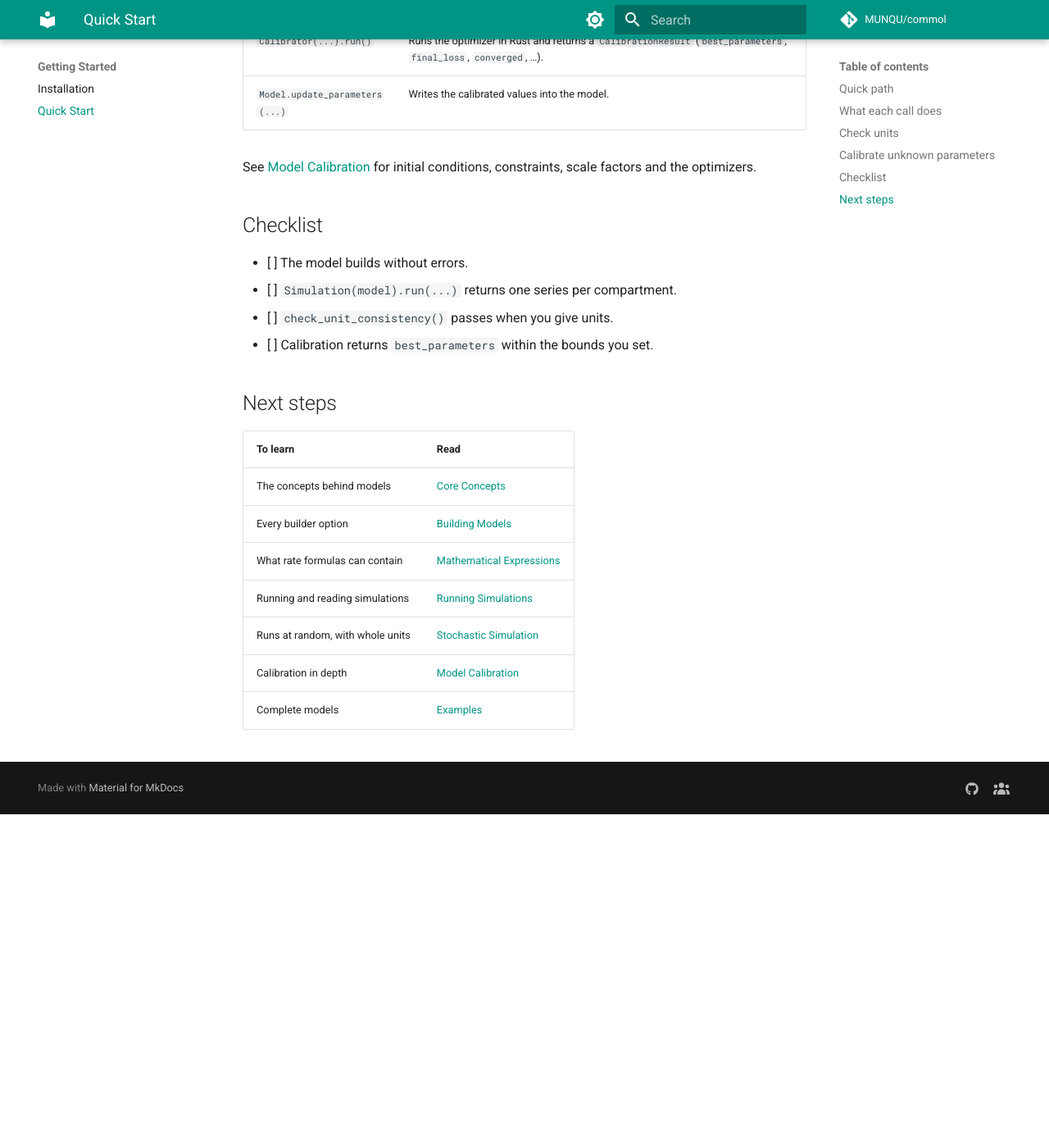
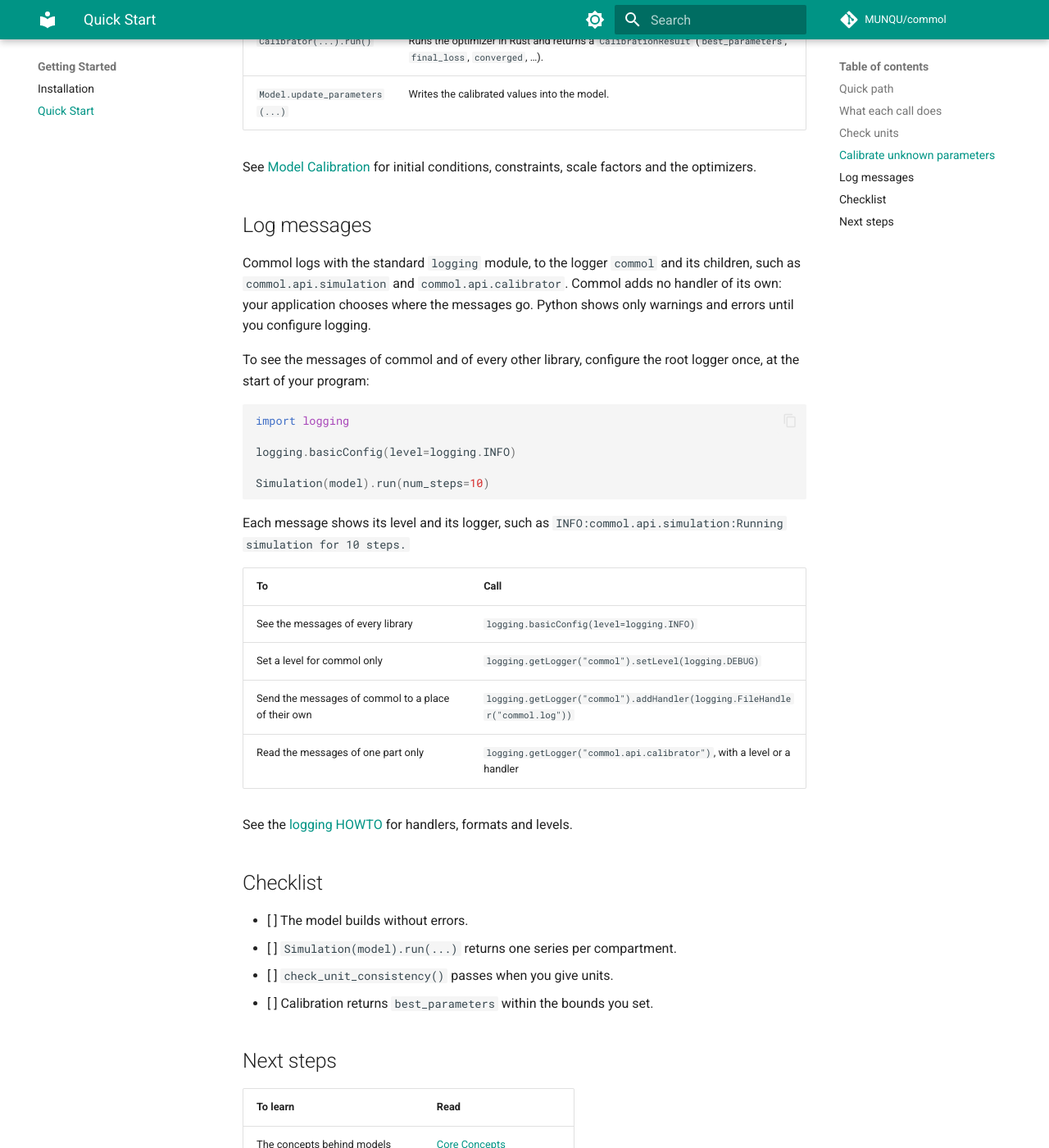
Before and after one commit to MUNQU/commol, an MkDocs documentation site: the page built from docs/getting-started/quickstart.md, in a window 1280 px wide and 1400 px high, scrolled down 3807 px. Shown: the whole window at 82% size. Built offline with MkDocs 1.6.1 and Material for MkDocs 9.7.7, drawn with Linux system fonts in a browser that asks for light colours; comment, search, counter and statistics services are not loaded; the version menu is left out; before the commit the page ends 4800 px from its top, so only the background shows below that.

Commit message:
refactor(python-api)!: the package adds no log handler (#351)

````diff
--- a/docs/getting-started/quickstart.md
+++ b/docs/getting-started/quickstart.md
@@ -163,6 +163,37 @@ calibrated_results = Simulation(calibration_model).run(num_steps=100)
 See [Model Calibration](../guide/calibration.md) for initial conditions,
 constraints, scale factors and the optimizers.
 
+## Log messages
+
+Commol logs with the standard `logging` module, to the logger `commol` and its
+children, such as `commol.api.simulation` and `commol.api.calibrator`. Commol
+adds no handler of its own: your application chooses where the messages go.
+Python shows only warnings and errors until you configure logging.
+
+To see the messages of commol and of every other library, configure the root
+logger once, at the start of your program:
+
+```python
+import logging
+
+logging.basicConfig(level=logging.INFO)
+
+Simulation(model).run(num_steps=10)
+```
+
+Each message shows its level and its logger, such as
+`INFO:commol.api.simulation:Running simulation for 10 steps.`
+
+| To | Call |
+|---|---|
+| See the messages of every library | `logging.basicConfig(level=logging.INFO)` |
+| Set a level for commol only | `logging.getLogger("commol").setLevel(logging.DEBUG)` |
+| Send the messages of commol to a place of their own | `logging.getLogger("commol").addHandler(logging.FileHandler("commol.log"))` |
+| Read the messages of one part only | `logging.getLogger("commol.api.calibrator")`, with a level or a handler |
+
+See the [logging HOWTO](https://docs.python.org/3/howto/logging.html) for
+handlers, formats and levels.
+
 ## Checklist
 
 - [ ] The model builds without errors.
````
Also changed, not shown: docs/about/changelog.md (+8 -0 lines), docs/api/package.md (+4 -0 lines), docs/codebase/repository-map.md (+1 -1 lines), docs/codebase/tests.md (+1 -1 lines), 4 other files.
